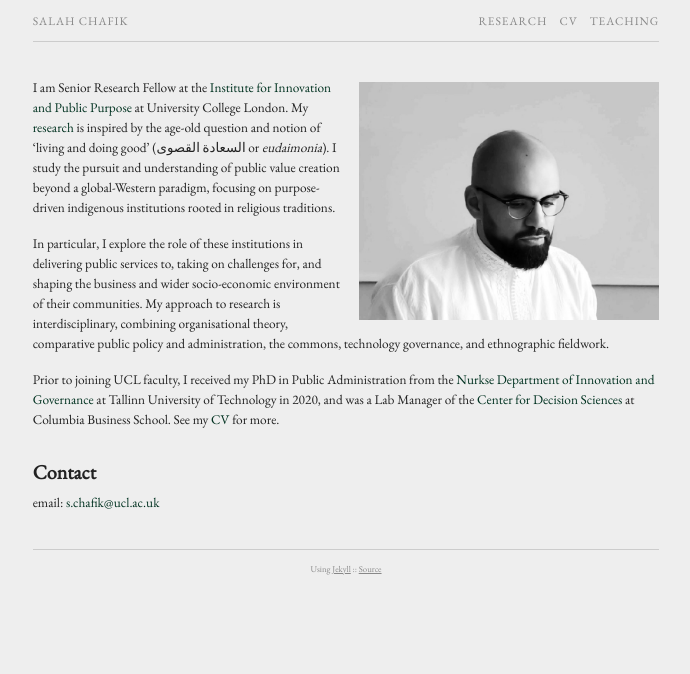
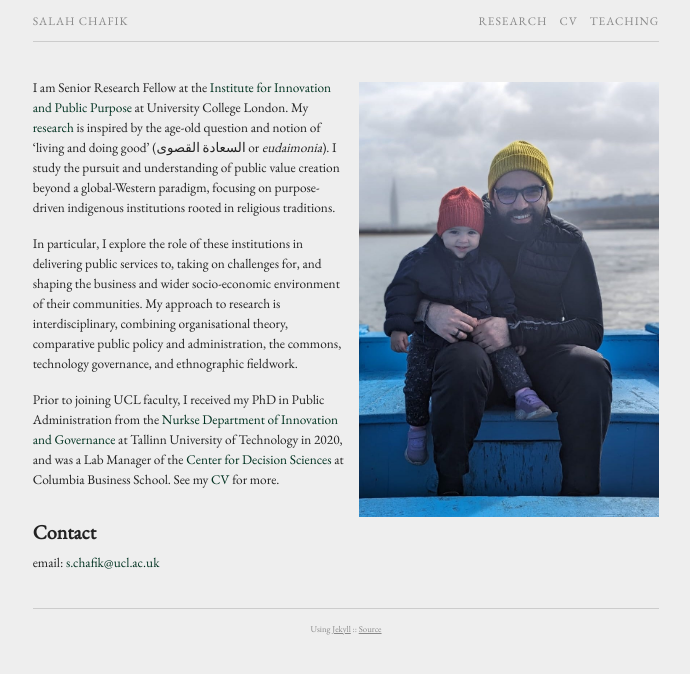
Before and after one commit to schafik/schafik.github.io, a Jekyll site: the page built from index.md, in a window 1280 px wide. Shown: the top 674 px of the page, without its empty margins (294-984 px from the left). Built offline with Jekyll 4.4.1, drawn with Linux system fonts in a browser that asks for light colours; comment, search, counter and statistics services are not loaded.

Commit message:
Update index.md

```diff
--- a/index.md
+++ b/index.md
@@ -4,7 +4,7 @@ output: pdf_document
 permalink: /
 ---
 <br />
-{% include image.html url="images/chafik.png" caption="" width="300" align="right" %}
+{% include image.html url="images/nuna.jpeg" caption="" width="300" align="right" %}
 
 I am Senior Research Fellow at the [Institute for Innovation and Public Purpose] at University College London. My [research] is inspired by the age-old question and notion of ‘living and doing good’ (السعادة القصوى or *eudaimonia*). I study the pursuit and understanding of public value creation beyond a global-Western paradigm, focusing on purpose-driven indigenous institutions rooted in religious traditions.
 
```
